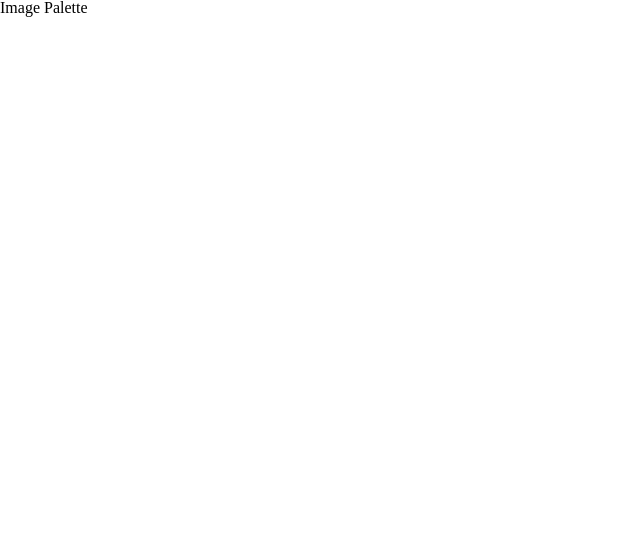
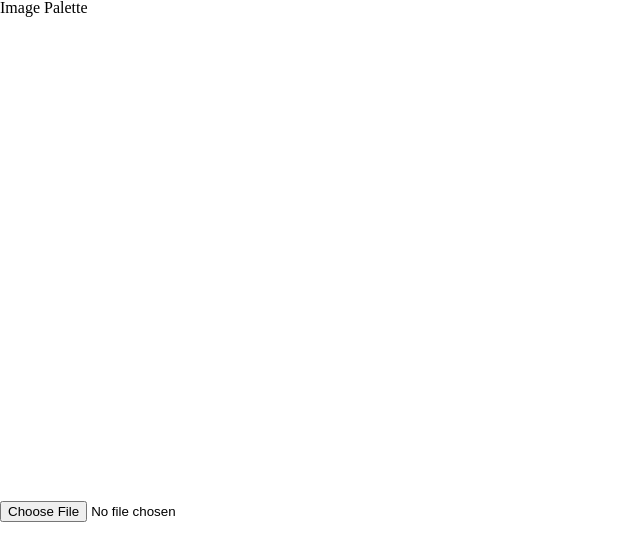
Before and after one commit to ncaron/image-palette, a React app: page / in a window 1280 px wide. Shown: the top 560 px of the page, without its empty margins (0-640 px from the left). Built offline with nearby package versions, Linux system fonts and the light colour scheme; the HTML template or start-up script is replaced by a standard one.

Commit message:
Add image upload
Basic image uploader. Users are able to upload images and see the appear on screen with same aspect ratio.

```diff
--- a/src/Components/App.js
+++ b/src/Components/App.js
@@ -1,10 +1,12 @@
 import React from 'react';
 import Header from './Header';
+import Canvas from '../Containers/Canvas';
 
 const App = () => {
   return (
     <div>
       <Header />
+      <Canvas />
     </div>
   );
 };
--- /dev/null
+++ b/src/Containers/Canvas.js
@@ -0,0 +1,30 @@
+import React, { Component } from 'react';
+import PropTypes from 'prop-types';
+import { connect } from 'react-redux';
+import { bindActionCreators } from 'redux';
+import { uploadImage } from '../actions';
+
+class Canvas extends Component {
+  constructor(props) {
+    super(props);
+  }
+
+  render() {
+    return (
+      <div>
+        <input type="file" onChange={ this.props.uploadImage } />
+        <canvas id="image-canvas" width="500" height="500">
+          Your browser does not support Canvas elements.
+        </canvas>
+      </div>
+    );
+  }
+}
+
+Canvas.propTypes = {
+  uploadImage: PropTypes.func.isRequired,
+};
+
+const mapDispatchToProps = dispatch => bindActionCreators({uploadImage}, dispatch);
+
+export default connect(null, mapDispatchToProps)(Canvas);
--- a/src/actionTypes.js
+++ b/src/actionTypes.js
@@ -0,0 +1 @@
+export const UPLOAD_IMAGE = 'UPLOAD_IMAGE';
--- a/src/actions.js
+++ b/src/actions.js
@@ -0,0 +1,31 @@
+import * as types from './actionTypes';
+
+const displayImage = (canvas, ctx, src) => {
+  let img = new Image();
+  img.src = src;
+
+  img.onload = () => {
+    const hRatio = canvas.width / img.width;
+    const vRatio = canvas.height / img.height;
+    const ratio = Math.min(hRatio, vRatio);
+    const width = img.width * ratio;
+    const height = img.height * ratio;
+
+    ctx.drawImage(img, 0, 0, width, height);
+  };
+};
+
+export function uploadImage(e) {
+  let canvas = document.getElementById('image-canvas');
+  let ctx = canvas.getContext('2d');
+  let imageReader = new FileReader();
+
+  ctx.clearRect(0, 0, canvas.width, canvas.height);
+
+  imageReader.readAsDataURL(e.target.files[0]);
+  imageReader.onload = e => displayImage(canvas, ctx, e.target.result);
+
+  return {
+    type: types.UPLOAD_IMAGE
+  };
+}
--- a/src/reducer.js
+++ b/src/reducer.js
@@ -3,6 +3,12 @@ import initialState from './initialState';
 
 const reducer = (state = initialState, action) => {
   switch(action.type) {
+    case types.UPLOAD_IMAGE: {
+      console.log('Image uploaded');
+
+      return state;
+    }
+
     default:
       return state;
   }
```
